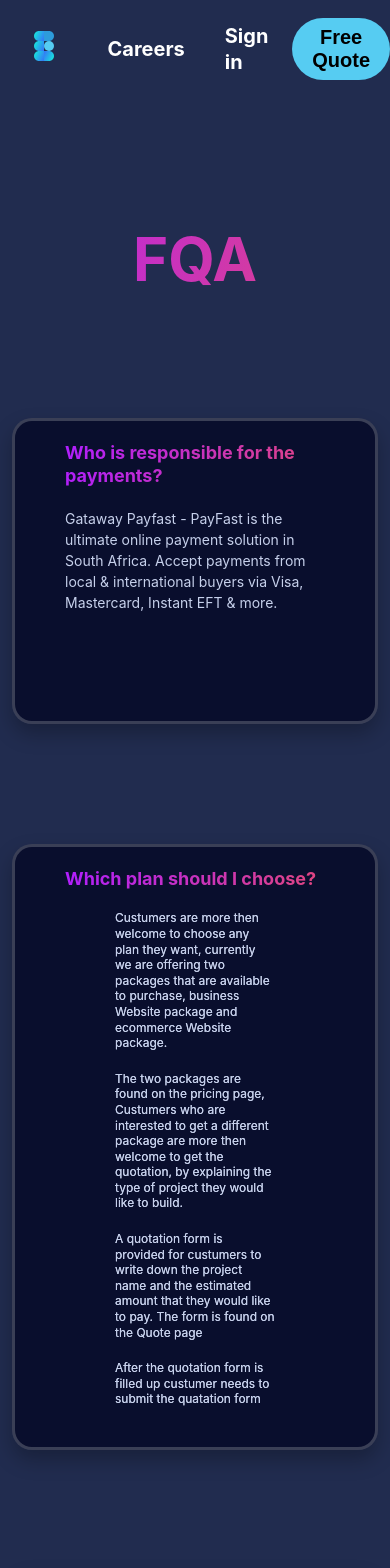
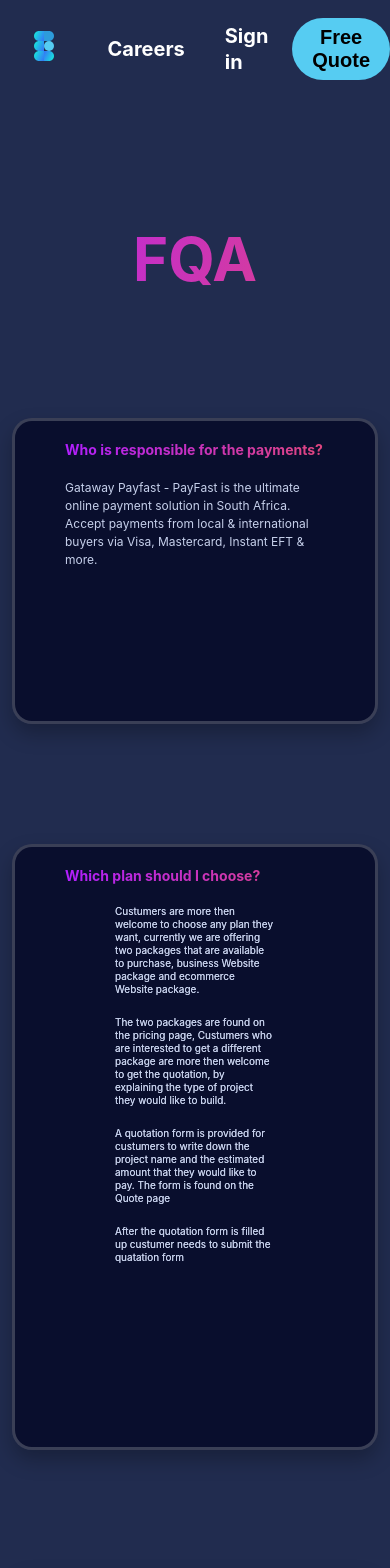
Before and after one commit to euricocatumbela/ejctechnology, a React (Create React App) app: page /faq in a window 390 px wide. Shown: the top 1568 px of the page. Built offline with nearby package versions, Linux system fonts and the light colour scheme; no server answers.

Commit message:
podcast link

```diff
--- a/public/layouts/Faq.css
+++ b/public/layouts/Faq.css
@@ -106,12 +106,12 @@
 }
 @media (max-width: 1060px) {
   .NextHeroFQA h2 {
-    font-size: 22px;
+    font-size: 18px;
   }
 }
 @media (max-width: 1060px) {
   .NextHeroFQA p {
-    font-size: 18px;
+    font-size: 16px;
   }
 }
 
@@ -124,12 +124,12 @@
 }
 @media (max-width: 640px) {
   .HeroFaQ h2 {
-    font-size: 18px;
+    font-size: 14px;
   }
 }
 @media (max-width: 640px) {
   .HeroFaQ p {
-    font-size: 14px;
+    font-size: 12px;
   }
 }
 
@@ -142,11 +142,11 @@
 }
 @media (max-width: 640px) {
   .NextHeroFQA h2 {
-    font-size: 18px;
+    font-size: 14px;
   }
 }
 @media (max-width: 640px) {
   .NextHeroFQA p {
-    font-size: 12px;
+    font-size: 10px;
   }
 }
--- a/src/Components/Footer.js
+++ b/src/Components/Footer.js
@@ -95,7 +95,9 @@ class Footer extends React.Component {
           Startups always trying to find the best ideas to setup their own
           business
         </Text>
-        <Button>Podcast</Button>
+        <a href="https://www.buzzsprout.com/1027399"> </a>
+        <Button> Podcast</Button>
+
         <LinkGroup>
           <p style={{ color: "white" }}>{data[0].title}</p>
           <p style={{ color: "white" }}>{data[1].title}</p>
--- a/src/Components/Home.jsx
+++ b/src/Components/Home.jsx
@@ -22,9 +22,7 @@ function Home(props) {
             Services about the best tools and design systems. Prototype and
             build apps with React and Swift.
           </p>
-          <Link to="/https://www.buzzsprout.com/1027399">
-            Listen to my Podcst
-          </Link>
+          <a href="https://www.buzzsprout.com/1027399">Listen to my Podcst</a>
           <div className="Logos">
             <img src="/images/logo-figma.png" alt="" width="60" />
             <img src="/images/logo-framer.png" alt="" width="60" />
```
